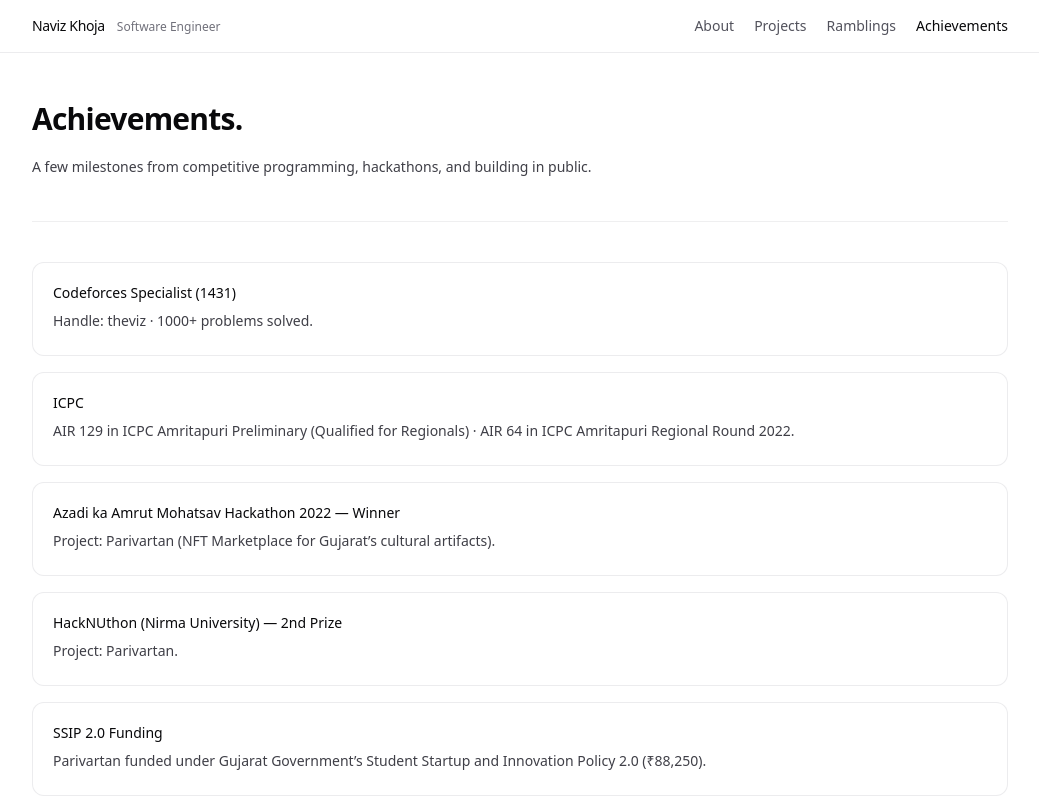
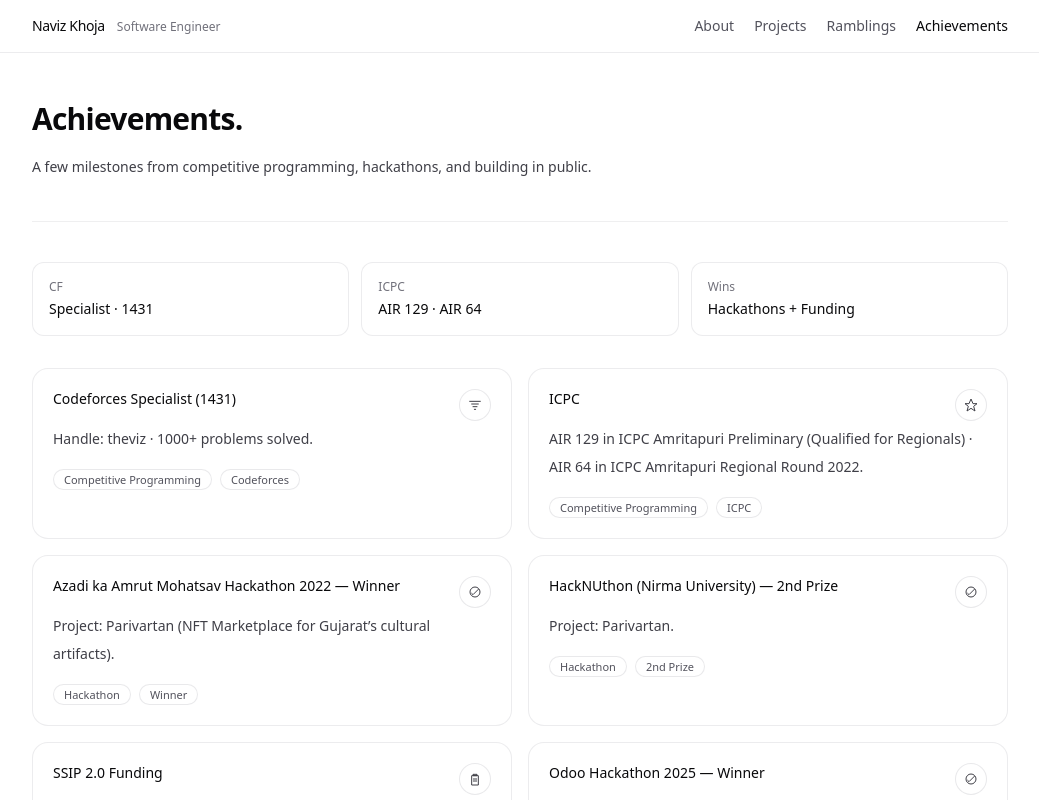
Before and after one commit to naveeez10/portfolio, a Next.js app: page /achievements in a window 1280 px wide. Shown: the top 800 px of the page, without its empty margins (120-1159 px from the left). Built offline with nearby package versions, Linux system fonts and the light colour scheme.

Commit message:
Make Achievements page more lively with bento cards

```diff
--- a/src/app/achievements/page.tsx
+++ b/src/app/achievements/page.tsx
@@ -1,33 +1,161 @@
-const achievements = [
+type Achievement = {
+  title: string;
+  detail: string;
+  tags: readonly string[];
+  variant: "cp" | "icpc" | "hackathon" | "funding";
+};
+
+const achievements: readonly Achievement[] = [
   {
     title: "Codeforces Specialist (1431)",
     detail: "Handle: theviz · 1000+ problems solved.",
+    tags: ["Competitive Programming", "Codeforces"],
+    variant: "cp",
   },
   {
     title: "ICPC",
     detail:
       "AIR 129 in ICPC Amritapuri Preliminary (Qualified for Regionals) · AIR 64 in ICPC Amritapuri Regional Round 2022.",
+    tags: ["Competitive Programming", "ICPC"],
+    variant: "icpc",
   },
   {
     title: "Azadi ka Amrut Mohatsav Hackathon 2022 — Winner",
     detail:
       "Project: Parivartan (NFT Marketplace for Gujarat’s cultural artifacts).",
+    tags: ["Hackathon", "Winner"],
+    variant: "hackathon",
   },
   {
     title: "HackNUthon (Nirma University) — 2nd Prize",
     detail: "Project: Parivartan.",
+    tags: ["Hackathon", "2nd Prize"],
+    variant: "hackathon",
   },
   {
     title: "SSIP 2.0 Funding",
     detail:
       "Parivartan funded under Gujarat Government’s Student Startup and Innovation Policy 2.0 (₹88,250).",
+    tags: ["Funding", "SSIP 2.0"],
+    variant: "funding",
   },
   {
     title: "Odoo Hackathon 2025 — Winner",
     detail:
       "GlobeTrotter · Won among ~19,000 teams · Prize: ₹1,50,000.",
+    tags: ["Hackathon", "Winner"],
+    variant: "hackathon",
   },
 ] as const;
+
+function Icon({ variant }: Readonly<{ variant: Achievement["variant"] }>) {
+  const common = "h-4 w-4";
+  switch (variant) {
+    case "cp":
+      return (
+        <svg
+          className={common}
+          viewBox="0 0 24 24"
+          fill="none"
+          aria-hidden="true"
+        >
+          <path
+            d="M4 6.5h16M7 10.5h10M9 14.5h6M11 18.5h2"
+            stroke="currentColor"
+            strokeWidth="1.5"
+            strokeLinecap="round"
+          />
+        </svg>
+      );
+    case "icpc":
+      return (
+        <svg
+          className={common}
+          viewBox="0 0 24 24"
+          fill="none"
+          aria-hidden="true"
+        >
+          <path
+            d="M12 3l3 7h6l-5 4 2 7-6-4-6 4 2-7-5-4h6l3-7z"
+            stroke="currentColor"
+            strokeWidth="1.5"
+            strokeLinejoin="round"
+          />
+        </svg>
+      );
+    case "hackathon":
+      return (
+        <svg
+          className={common}
+          viewBox="0 0 24 24"
+          fill="none"
+          aria-hidden="true"
+        >
+          <path
+            d="M7 14l2 2 8-8"
+            stroke="currentColor"
+            strokeWidth="1.5"
+            strokeLinecap="round"
+            strokeLinejoin="round"
+          />
+          <path
+            d="M4.5 12a7.5 7.5 0 1015 0 7.5 7.5 0 10-15 0z"
+            stroke="currentColor"
+            strokeWidth="1.5"
+          />
+        </svg>
+      );
+    case "funding":
+      return (
+        <svg
+          className={common}
+          viewBox="0 0 24 24"
+          fill="none"
+          aria-hidden="true"
+        >
+          <path
+            d="M7 7h10v14H7V7z"
+            stroke="currentColor"
+            strokeWidth="1.5"
+            strokeLinejoin="round"
+          />
+          <path
+            d="M9 5h6v2H9V5z"
+            stroke="currentColor"
+            strokeWidth="1.5"
+            strokeLinejoin="round"
+          />
+          <path
+            d="M9.5 12h5M9.5 15h5"
+            stroke="currentColor"
+            strokeWidth="1.5"
+            strokeLinecap="round"
+          />
+        </svg>
+      );
+  }
+}
+
+function Tag({ children }: Readonly<{ children: string }>) {
+  return (
+    <span className="rounded-full border border-zinc-200/80 bg-white px-2.5 py-1 text-[11px] leading-none text-zinc-600 dark:border-zinc-800/70 dark:bg-black dark:text-zinc-400">
+      {children}
+    </span>
+  );
+}
+
+function accentClasses(variant: Achievement["variant"]) {
+  switch (variant) {
+    case "cp":
+      return "from-sky-500/15 via-transparent to-transparent dark:from-sky-400/15";
+    case "icpc":
+      return "from-violet-500/15 via-transparent to-transparent dark:from-violet-400/15";
+    case "hackathon":
+      return "from-emerald-500/15 via-transparent to-transparent dark:from-emerald-400/15";
+    case "funding":
+      return "from-amber-500/15 via-transparent to-transparent dark:from-amber-400/15";
+  }
+}
 
 export default function AchievementsPage() {
   return (
@@ -43,18 +171,62 @@
       </div>
 
       <section className="mt-10 border-t border-zinc-200/60 pt-10 dark:border-zinc-800/60">
-        <ul className="grid gap-4">
+        <dl className="grid gap-3 sm:grid-cols-3">
+          <div className="rounded-xl border border-zinc-200/70 bg-white p-4 dark:border-zinc-800/60 dark:bg-black">
+            <dt className="text-xs text-zinc-500 dark:text-zinc-400">CF</dt>
+            <dd className="mt-1 text-sm font-medium text-zinc-950 dark:text-zinc-50">
+              Specialist · 1431
+            </dd>
+          </div>
+          <div className="rounded-xl border border-zinc-200/70 bg-white p-4 dark:border-zinc-800/60 dark:bg-black">
+            <dt className="text-xs text-zinc-500 dark:text-zinc-400">ICPC</dt>
+            <dd className="mt-1 text-sm font-medium text-zinc-950 dark:text-zinc-50">
+              AIR 129 · AIR 64
+            </dd>
+          </div>
+          <div className="rounded-xl border border-zinc-200/70 bg-white p-4 dark:border-zinc-800/60 dark:bg-black">
+            <dt className="text-xs text-zinc-500 dark:text-zinc-400">Wins</dt>
+            <dd className="mt-1 text-sm font-medium text-zinc-950 dark:text-zinc-50">
+              Hackathons + Funding
+            </dd>
+          </div>
+        </dl>
+
+        <ul className="mt-8 grid gap-4 sm:grid-cols-2">
           {achievements.map((a) => (
             <li
               key={a.title}
-              className="rounded-xl border border-zinc-200/70 bg-white p-5 dark:border-zinc-800/60 dark:bg-black"
+              className={[
+                "group relative overflow-hidden rounded-2xl border border-zinc-200/70 bg-white p-5 transition-all",
+                "hover:-translate-y-0.5 hover:border-zinc-300/80 hover:shadow-sm",
+                "dark:border-zinc-800/60 dark:bg-black dark:hover:border-zinc-700/70",
+              ].join(" ")}
             >
-              <p className="text-sm font-medium text-zinc-950 dark:text-zinc-50">
-                {a.title}
-              </p>
+              <div
+                className={[
+                  "pointer-events-none absolute inset-0 bg-gradient-to-br opacity-0 transition-opacity",
+                  "group-hover:opacity-100",
+                  accentClasses(a.variant),
+                ].join(" ")}
+              />
+              <div className="relative">
+                <div className="flex items-start justify-between gap-4">
+                  <p className="text-sm font-medium text-zinc-950 dark:text-zinc-50">
+                    {a.title}
+                  </p>
+                  <span className="inline-flex h-8 w-8 items-center justify-center rounded-full border border-zinc-200/80 bg-white text-zinc-700 dark:border-zinc-800/70 dark:bg-black dark:text-zinc-200">
+                    <Icon variant={a.variant} />
+                  </span>
+                </div>
               <p className="mt-1 text-sm leading-7 text-zinc-700 dark:text-zinc-300">
                 {a.detail}
               </p>
+                <div className="mt-4 flex flex-wrap gap-2">
+                  {a.tags.map((t) => (
+                    <Tag key={t}>{t}</Tag>
+                  ))}
+                </div>
+              </div>
             </li>
           ))}
         </ul>
```
